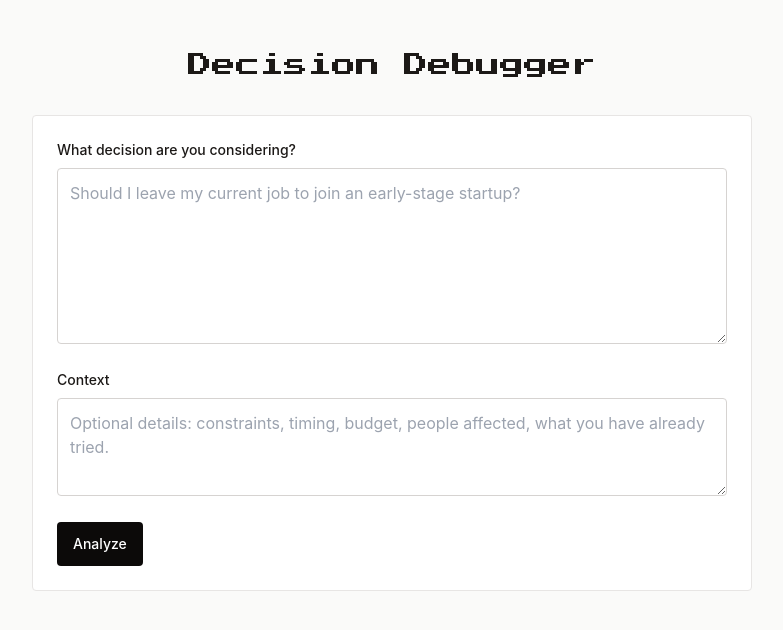
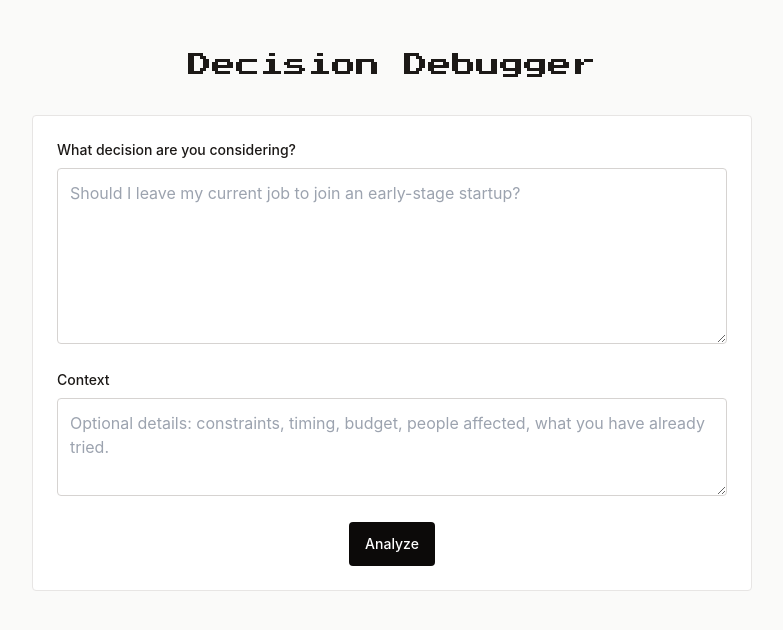
Before and after one commit to Yevhenii90/decision-debugger, a Next.js app: page / in a window 1280 px wide. Shown: the top 630 px of the page, without its empty margins (248-1031 px from the left). Built offline with nearby package versions, Linux system fonts and the light colour scheme.

Commit message:
Center analyze button

```diff
--- a/components/DecisionForm.tsx
+++ b/components/DecisionForm.tsx
@@ -60,7 +60,7 @@
         />
       </div>
 
-      <div className="flex flex-col gap-3 sm:flex-row">
+      <div className="flex justify-center">
         <button
           type="submit"
           disabled={isLoading}
```
